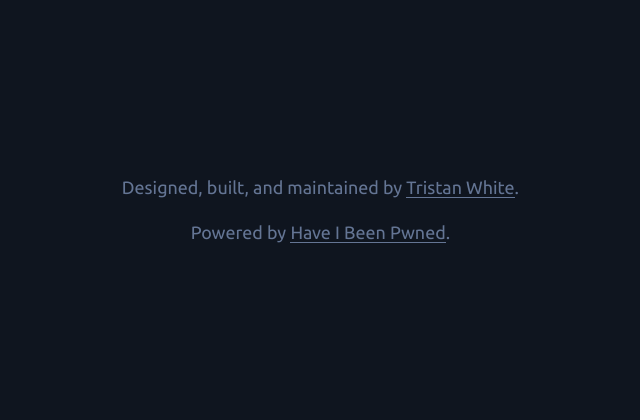
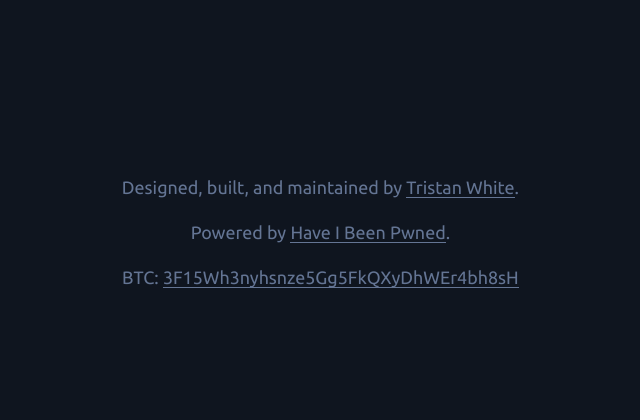
Before and after one commit to triss90/leakedpassword.com, a PHP site: page /documentation/c/index.php in a window 1280 px wide. Shown: the part 1208-1628 px from the top of the page, without its empty margins (492-1132 px from the left). Before the commit the page ends 1451 px from the top, so only its background shows below. Run offline with PHP 8.4, Linux system fonts and the light colour scheme; some libraries are stand-ins or nearby versions.

Commit message:
Add bitcoin link

```diff
--- a/_inc/credits.php
+++ b/_inc/credits.php
@@ -1,4 +1,5 @@
 <footer>
     <p>Designed, built, and maintained by <a href="https://triss.dev" target="_blank">Tristan White</a>.</p>
     <p>Powered by <a href="haveibeenpwned.com" target="_blank">Have I Been Pwned</a>.</p>
+    <p>BTC: <a href="bitcoin:3F15Wh3nyhsnze5Gg5FkQXyDhWEr4bh8sH">3F15Wh3nyhsnze5Gg5FkQXyDhWEr4bh8sH</a></p>
 </footer>
```
